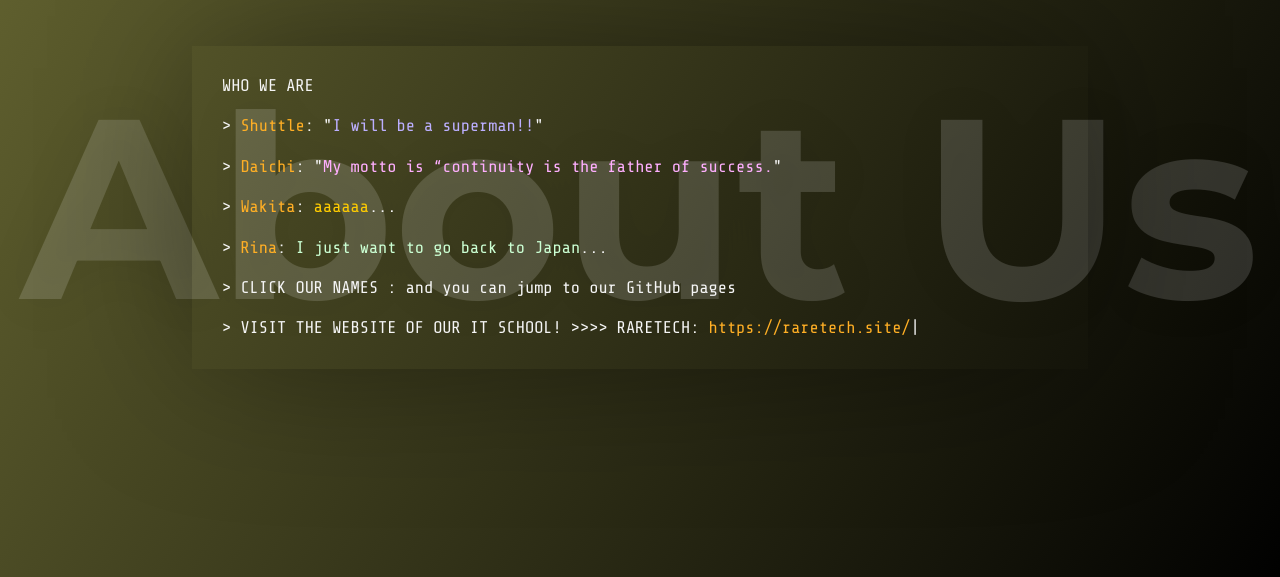
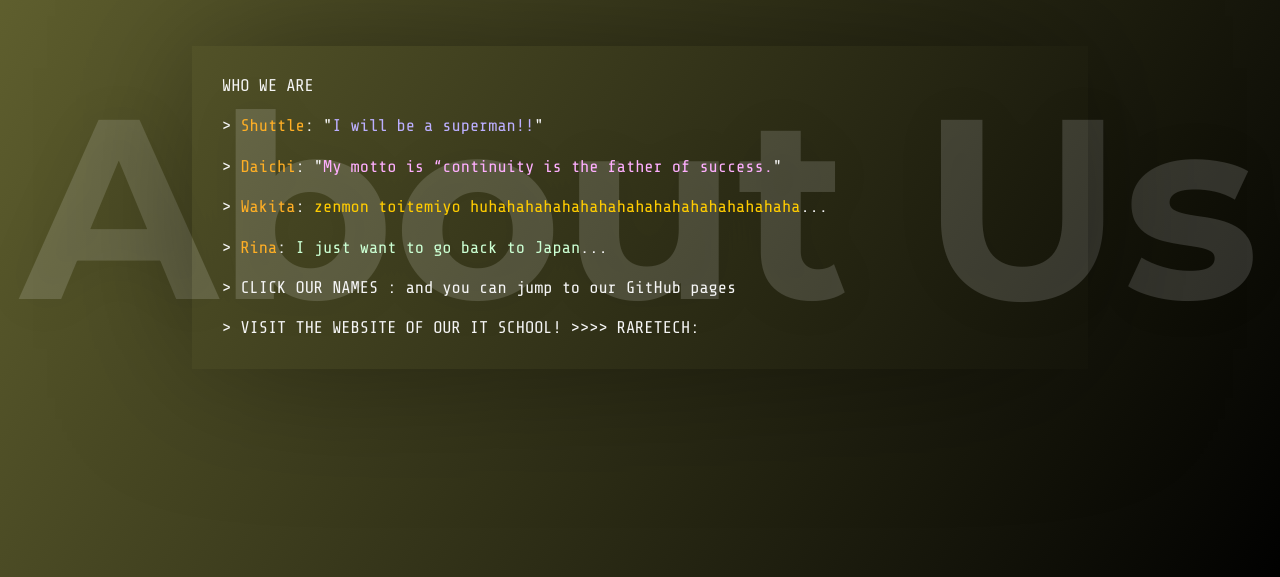
Before and after one commit to shuttleblo/IT_English, a Django app: page /aboutus/ in a window 1280 px wide. Shown: the part 193-770 px from the top of the page. Run offline with Django 3.2, Linux system fonts and the light colour scheme.

Commit message:
[fix] about us追加

```diff
--- a/it_english/templates/aboutUs/authors.html
+++ b/it_english/templates/aboutUs/authors.html
@@ -120,7 +120,7 @@ a.avatar img {
 <p><span>WHO WE ARE</span></p>
 <p>> <a href='https://github.com/shuttleblo'>Shuttle</a>: "<i>I will be a superman!!</i>"</p>
 <p>> <a href='https://github.com/daichi0918'>Daichi</a>: "<k>My motto is “continuity is the father of success.</k>"</p>
-<p>> <a href='https://github.com/waktia'>Wakita</a>: <b>aaaaaa</b>...</p>
+<p>> <a href='https://github.com/waktia'>Wakita</a>: <b>zenmon toitemiyo huhahahahahahahahahahahahahahahahaha</b>...</p>
 <p>> <a href='https://github.com/Rinasham'>Rina</a>: <x>I just want to go back to Japan</x>...</p>
 <p>> <span>CLICK OUR NAMES </span>: and you can jump to our GitHub pages</p>
 <p>> <span>VISIT THE WEBSITE OF OUR IT SCHOOL! >>>> RARETECH: </span><a href='https://raretech.site/'>https://raretech.site/</a><span> ←Click the URL</span></p>
```
